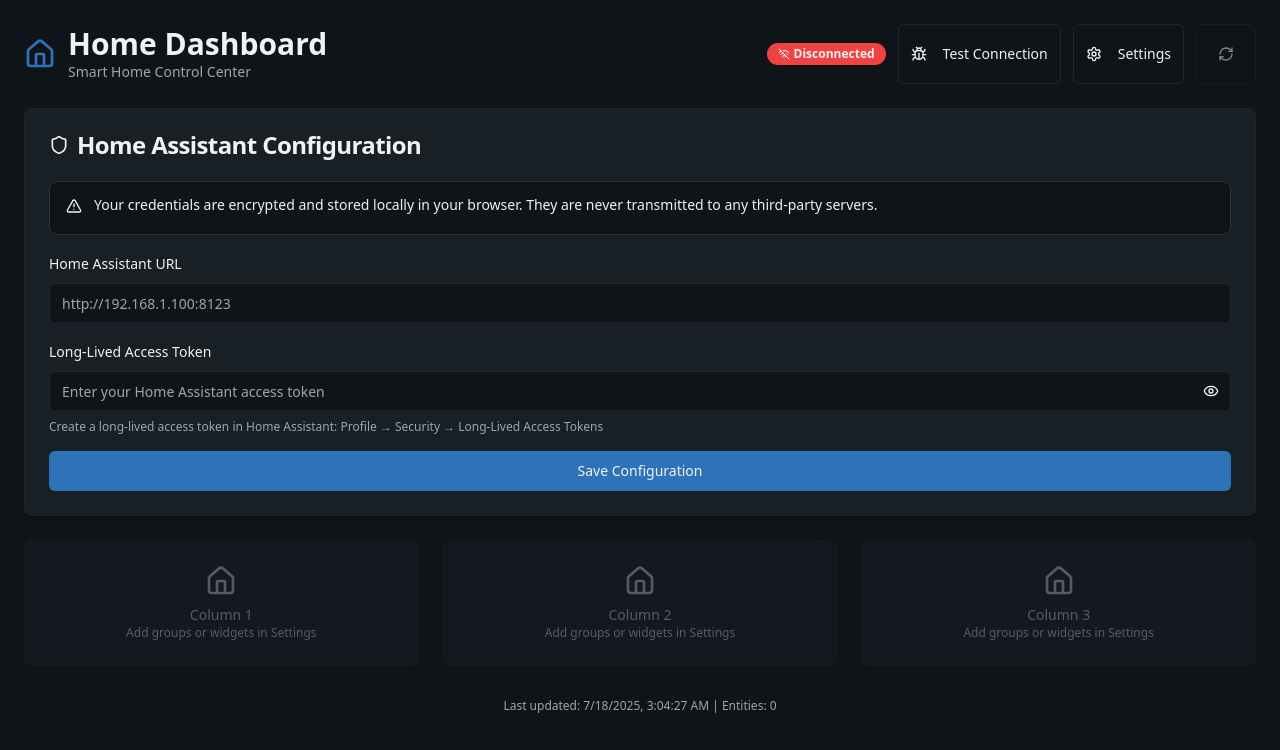
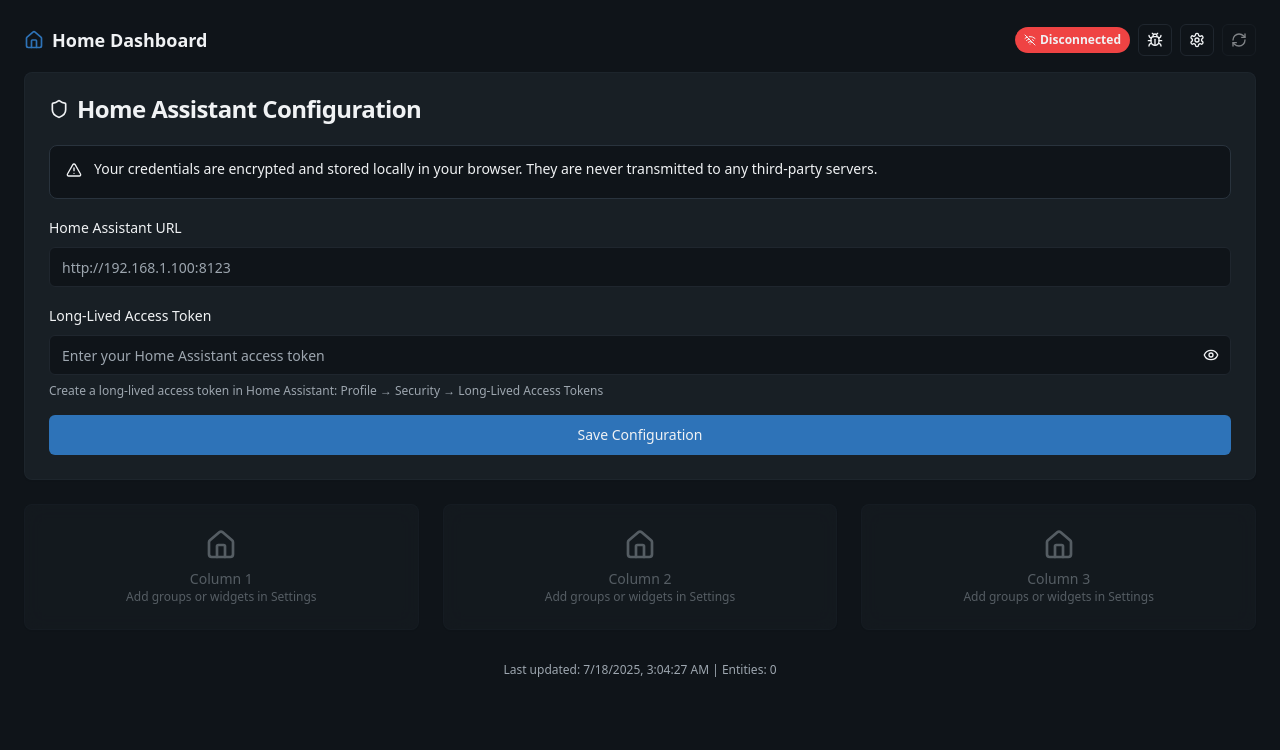
Before and after one commit to masterloucks/smart-home-mosaic-view, a React (Vite) app: page / in a window 1280 px wide. Shown: the top 750 px of the page. Built offline with nearby package versions, Linux system fonts and the light colour scheme.

Commit message:
Refactor: Make UI minimalistic
Make the UI elements as tall as absolutely necessary.

```diff
--- a/src/pages/Index.tsx
+++ b/src/pages/Index.tsx
@@ -261,21 +261,16 @@ const Index = () => {
   return (
     <div className="min-h-screen bg-background p-4 lg:p-6">
       {/* Header */}
-      <div className="flex items-center justify-between mb-6">
-        <div className="flex items-center gap-3">
-          <Home className="h-8 w-8 text-primary" />
-          <div>
-            <h1 className="text-2xl lg:text-3xl font-bold">Home Dashboard</h1>
-            <p className="text-sm text-muted-foreground">
-              Smart Home Control Center
-            </p>
-          </div>
+      <div className="flex items-center justify-between mb-4">
+        <div className="flex items-center gap-2">
+          <Home className="h-5 w-5 text-primary" />
+          <h1 className="text-lg font-semibold">Home Dashboard</h1>
         </div>
 
-        <div className="flex items-center gap-3">
+        <div className="flex items-center gap-2">
           <Badge
             variant={isConnected ? "default" : "destructive"}
-            className="flex items-center gap-1"
+            className="flex items-center gap-1 text-xs px-2 py-1"
           >
             {isConnected ? <Wifi className="h-3 w-3" /> : <WifiOff className="h-3 w-3" />}
             {isConnected ? 'Connected' : 'Disconnected'}
@@ -285,10 +280,9 @@ const Index = () => {
             <Button
               variant="outline"
               size="sm"
-              className="touch-target"
+              className="h-8 px-2"
             >
-              <Bug className="h-4 w-4 mr-2" />
-              Test Connection
+              <Bug className="h-3 w-3" />
             </Button>
           </Link>
 
@@ -296,10 +290,9 @@ const Index = () => {
             <Button
               variant="outline"
               size="sm"
-              className="touch-target"
+              className="h-8 px-2"
             >
-              <Settings className="h-4 w-4 mr-2" />
-              Settings
+              <Settings className="h-3 w-3" />
             </Button>
           </Link>
 
@@ -308,9 +301,9 @@ const Index = () => {
             size="sm"
             onClick={refreshEntities}
             disabled={isLoading || !isConfigured}
-            className="touch-target"
+            className="h-8 px-2"
           >
-            <RefreshCw className={`h-4 w-4 ${isLoading ? 'animate-spin' : ''}`} />
+            <RefreshCw className={`h-3 w-3 ${isLoading ? 'animate-spin' : ''}`} />
           </Button>
         </div>
       </div>
```
